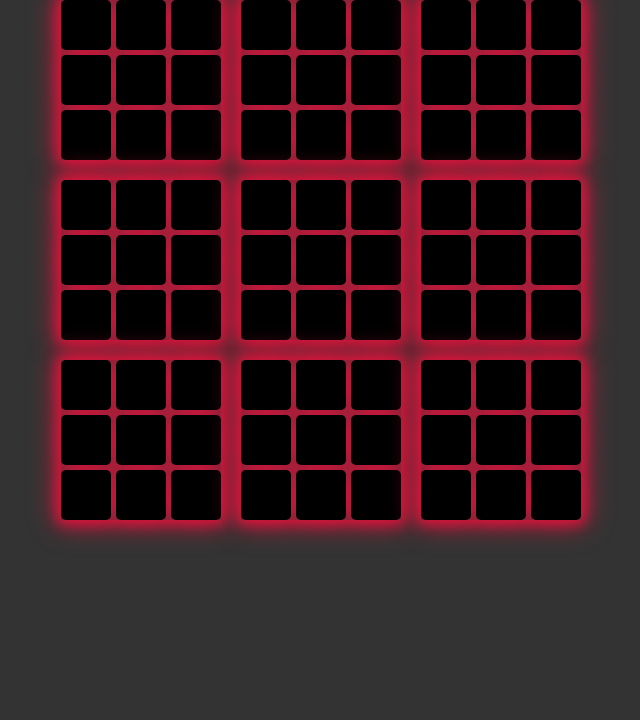
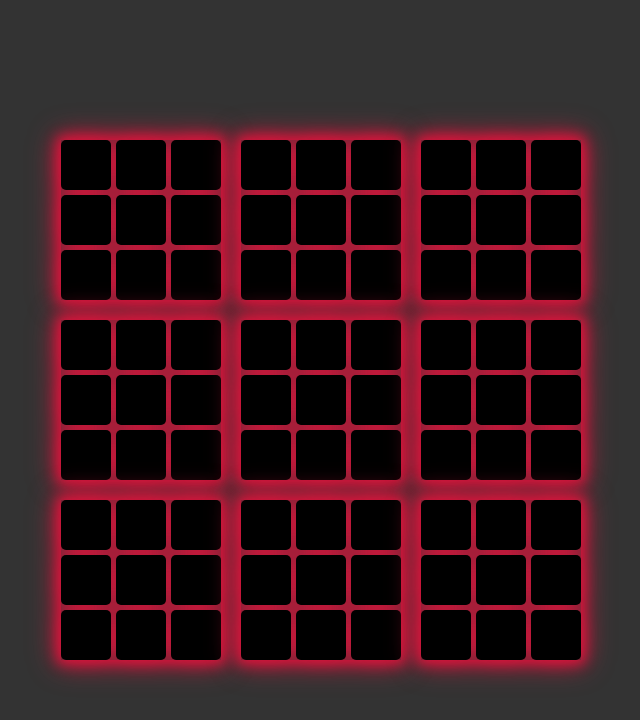
Before and after one commit to Orion777-cmd/Super-tictactoe, a React (Vite) app in the folder Super-Tictactoe/: page /game/1 in a window 1280 px wide. Shown: the top 720 px of the page, without its empty margins (319-959 px from the left). Built offline with nearby package versions, Linux system fonts and the light colour scheme.

Commit message:
add copy and toast component

```diff
--- a/Super-Tictactoe/src/App.tsx
+++ b/Super-Tictactoe/src/App.tsx
@@ -5,7 +5,7 @@ import {
   createBrowserRouter,
   createRoutesFromElements,
   Route,
-  Link
+
 } from "react-router-dom";
 
 //pages
--- a/Super-Tictactoe/src/components/BigXO/bigXo.styles.css
+++ b/Super-Tictactoe/src/components/BigXO/bigXo.styles.css
@@ -1,13 +1,13 @@
 .ultimate-container{
     display: grid;
-    justify-content: center;
-    align-items: center;
+    place-content:center;
     grid-template-columns: repeat(3, 1fr);
     grid-template-rows: repeat(3, 1fr);
     gap: 20px;
     position: relative;
     width: 400px;
     height: 400px;
+
 
 }
 .wrappper-container{
--- a/Super-Tictactoe/src/index.css
+++ b/Super-Tictactoe/src/index.css
@@ -10,7 +10,7 @@ body{
     display: flex;
     justify-content: center;
     align-items: center;
-    height: 100%;
-    width: 100%;
+    height: 100vh;
+    width: 100vw;
     background:  rgba(0,0,0,0.8);
 }
--- a/Super-Tictactoe/src/pages/createRoomPage/createroom.page.tsx
+++ b/Super-Tictactoe/src/pages/createRoomPage/createroom.page.tsx
@@ -1,9 +1,31 @@
 import "./createroom.styles.css";
-
+import MainLogo from "../../../public/mainLogo.svg"
+import Input from "../../components/input/input.component"
 
 const CreateRoom = () => {
     return (
-        <div></div>
+        <div className="createpage-container">
+            <div className="logo-container">
+                <img src={MainLogo} alt="Main Logo" height={150} />
+
+                <h1 className="title">Create Room</h1>
+            </div>
+
+            <div className="text-desc">
+                <p className="text">
+                    Copy The Genrate URL to your opponentaccordion-Finally when you
+                    are read click Play Game Button to get redirected to the game.
+                </p>
+            </div>
+
+
+            <div className="copy-container">
+                <p className="room-link">{"https://tic-tac-toe/join/id"}</p>
+
+            </div>
+
+
+        </div>
     )
 }
 
```
Also changed, not shown: Super-Tictactoe/src/components/copy/copy.component.tsx (added, +10 -0 lines), Super-Tictactoe/src/components/copy/copy.styles.css (added), Super-Tictactoe/src/components/toast/toast.component.tsx (added), Super-Tictactoe/src/components/toast/toast.styles.css (added).
